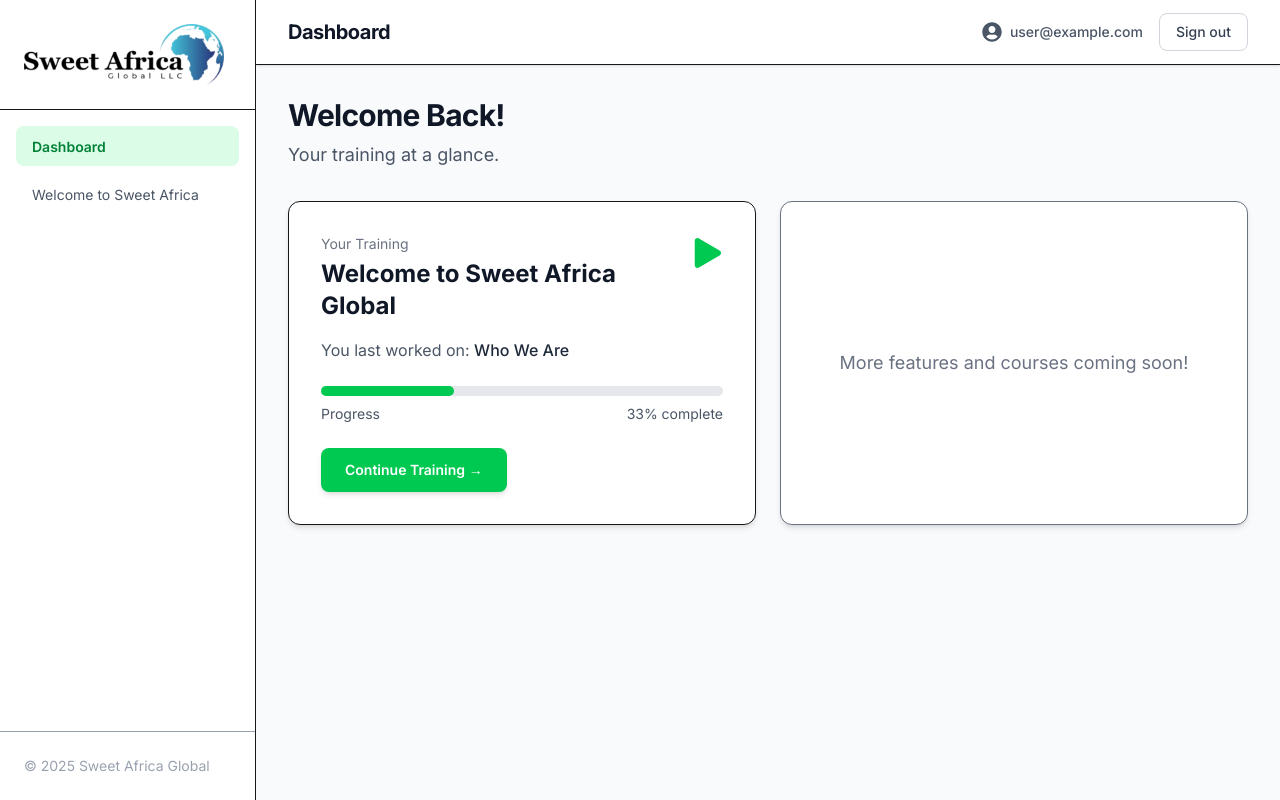
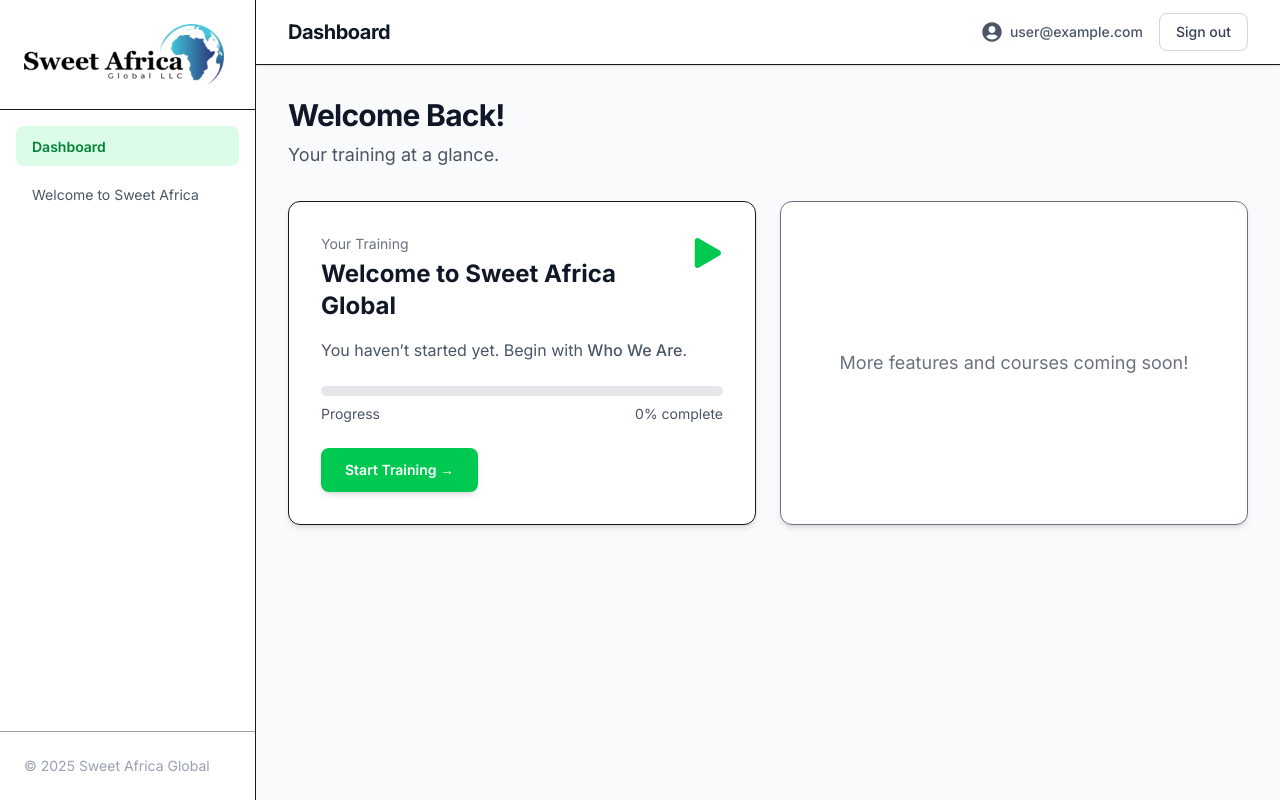
Before and after one commit to Mohajjar/sweetafrica-training, a Next.js app: page /dashboard in a window 1280 px wide. Built offline with nearby package versions, Linux system fonts and the light colour scheme; no server answers; the database is empty; sample sign-in values are in the browser's storage.

Commit message:
chore: redirect root to /login on Netlify

```diff
--- a/src/app/dashboard/page.tsx
+++ b/src/app/dashboard/page.tsx
@@ -2,17 +2,55 @@
 import AuthGuard from "@/components/AuthGuard";
 import Shell from "@/components/Shell";
 import Link from "next/link";
-import { FaPlay, FaCheckCircle } from "react-icons/fa"; // Importing icons for a more visual design
+import { FaPlay, FaCheckCircle } from "react-icons/fa";
+import { useEffect, useState } from "react";
+import { auth, db } from "@/lib/firebase";
+import { doc, onSnapshot } from "firebase/firestore";
+import { onAuthStateChanged } from "firebase/auth";
+
+const TOTAL_LESSONS = 3;
+const LESSON_LABEL: Record<string, string> = {
+  "who-we-are": "Who We Are",
+  "vision-mission-values": "Vision, Mission & Core Values",
+  "expectations-communication": "Expectations & Communication",
+};
 
 export default function Dashboard() {
-  // Hardcoded for demonstration, but this would be dynamic data
-  const courseStatus = {
+  const [courseStatus, setCourseStatus] = useState({
     title: "Welcome to Sweet Africa Global",
-    lastLesson: "Who We Are",
-    progress: 33, // Example: 1 out of 3 lessons complete
+    lastLesson: "Not started",
+    progress: 0,
     isCompleted: false,
     link: "/course/welcome",
-  };
+  });
+
+  useEffect(() => {
+    // Wait for auth, then listen to user's progress doc
+    const unsubAuth = onAuthStateChanged(auth, (u) => {
+      if (!u) return;
+
+      const ref = doc(db, "users", u.uid, "progress", "welcome");
+      const unsubSnap = onSnapshot(ref, (snap) => {
+        const done = (snap.data()?.completedLessonIds ?? []) as string[];
+        const progress = Math.min(
+          100,
+          Math.round((done.length / TOTAL_LESSONS) * 100)
+        );
+        const last = done.length ? done[done.length - 1] : null;
+
+        setCourseStatus((prev) => ({
+          ...prev,
+          lastLesson: last ? LESSON_LABEL[last] ?? last : "Not started",
+          progress,
+          isCompleted: progress === 100,
+        }));
+      });
+
+      return () => unsubSnap();
+    });
+
+    return () => unsubAuth();
+  }, []);
 
   return (
     <AuthGuard>
@@ -45,11 +83,21 @@
                   <FaPlay className="text-green-500 text-3xl mt-1" />
                 )}
               </div>
+
               <p className="mt-4 text-gray-600">
-                You last worked on:{" "}
-                <span className="font-medium text-gray-800">
-                  {courseStatus.lastLesson}
-                </span>
+                {courseStatus.progress > 0 ? (
+                  <>
+                    You last worked on:{" "}
+                    <span className="font-medium text-gray-800">
+                      {courseStatus.lastLesson}
+                    </span>
+                  </>
+                ) : (
+                  <>
+                    You haven’t started yet. Begin with{" "}
+                    <span className="font-medium">Who We Are</span>.
+                  </>
+                )}
               </p>
 
               <div className="mt-6">
@@ -57,7 +105,7 @@
                   <div
                     className="bg-green-500 h-2.5 rounded-full transition-all duration-500"
                     style={{ width: `${courseStatus.progress}%` }}
-                  ></div>
+                  />
                 </div>
                 <div className="flex justify-between text-sm mt-2 text-gray-600">
                   <span>Progress</span>
@@ -69,7 +117,9 @@
                 href={courseStatus.link}
                 className="mt-6 inline-flex items-center rounded-lg bg-green-500 hover:bg-green-600 transition-colors text-white px-6 py-3 text-sm font-semibold shadow-md"
               >
-                {courseStatus.isCompleted ? "View Course" : "Continue Training"}{" "}
+                {courseStatus.progress > 0
+                  ? "Continue Training"
+                  : "Start Training"}{" "}
                 →
               </Link>
             </div>
```
